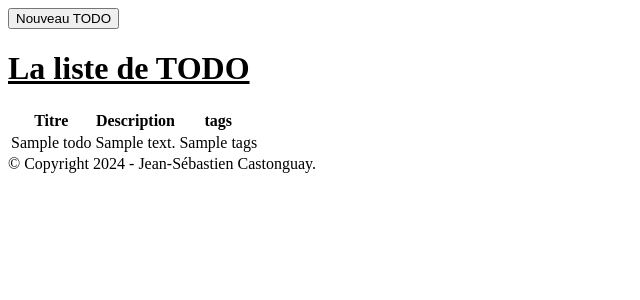
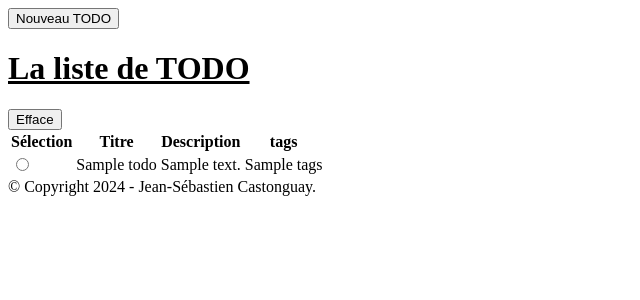
Before and after one commit to jscastonguay/teluq-inf2020-python-exercices, a Flask app: template TravailNo3/app/templates/index.html in a window 1280 px wide. Shown: the top 300 px of the page, without its empty margins (0-640 px from the left). Run offline with Flask 3, Linux system fonts and the light colour scheme; the template is opened without the code that fills it: most values are stand-ins (such as "Sample title", 1, 10 or a date in 2020); parts of the project's set-up code (start-up, migrations or seed data) failed here and were passed over.

Commit message:
La fonctionnalité qui permet d'effacer un TODO a été ajoutée.

```diff
--- a/TravailNo3/app/main.py
+++ b/TravailNo3/app/main.py
@@ -18,8 +18,36 @@ def ajoute():
         description = request.form['description']
         tags = request.form['tags']
         liste.nouveau(titre, description, tags)
-        return render_template("index.html", liste = liste.get())
+        return redirect("/")
 
+
+
+#Pour voir les modifications en cours, voir le chatgtp suivant:
+#https://chatgpt.com/share/67452bd7-3bf8-8007-9f4c-4cf0de9837f9
+
+
+'''
+@app.route("/efface",  methods = ['GET', 'POST'])
+def efface():
+    #titre = request.form['titre']
+    #description = request.form['description']
+    #tags = request.form['tags']
+    selection = request.form['ligne_setectionnee']
+    # liste.nouveau(titre, description, tags)
+    print(f"efface:{selection}")
+    return redirect("/")
+'''
+@app.route('/submit', methods=['POST'])
+def submit():
+    uuid = request.form['uuid_selectionnee']
+    action = request.form['action']
+    if action == "efface":
+
+        # TODO Effacer !!!
+        liste.enleve(uuid)
+
+        pass
+    return redirect("/")
 
 if __name__ == "__main__":
     app.run(debug=True)
--- a/TravailNo3/app/templates/index.html
+++ b/TravailNo3/app/templates/index.html
@@ -9,21 +9,31 @@
 </style>
 {% endblock %}
 {% block content %}
-<button id="ajoute" type="button" onclick="window.location.href = '{{ url_for('ajoute') }}' ; " class="button">Nouveau TODO</button>
+<button id="ajoute" type="button" onclick="window.location.href = '{{ url_for('ajoute') }}' ; " class="button">Nouveau
+  TODO</button>
 <h1>La liste de TODO</h1>
+<form method="POST" action="/submit">
+  <div class="form-buttons">
+    <!-- Boutons pour effectuer une opération -->
+    <!-- <button type="submit" name="action" value="view">Voir la ligne sélectionnée</button> -->
+    <button type="submit" name="action" value="efface">Efface</button>
+  </div>
   <table>
     <tr>
+      <th>Sélection</th>
       <th>Titre</th>
       <th>Description</th>
       <th>tags</th>
     </tr>
     {% for todo in liste %}
     <tr>
+      <td><input type="radio" name="uuid_selectionnee" value="{{ todo['uuid'] }}" required></td>
       <td>{{ todo["titre"] }}</td>
       <td>{{ todo["description"] }}</td>
       <td>{{ todo["tags"] }}</td>
     </tr>
     {% endfor %}
   </table>
+</form>
 
 {% endblock %}
--- a/TravailNo3/app/todo/55542709-ab94-11ef-bbc1-98541b76ef66.json
+++ /dev/null
@@ -1 +0,0 @@
-{"uuid": "55542709-ab94-11ef-bbc1-98541b76ef66", "date_creation": "2024-11-25", "etat": "OUVERT", "titre": "Test no. 1", "description": "La description", "tags": "tag1, tag2"}
--- a/TravailNo3/app/todo/76ccf6f7-ab94-11ef-a315-98541b76ef66.json
+++ /dev/null
@@ -1 +0,0 @@
-{"uuid": "76ccf6f7-ab94-11ef-a315-98541b76ef66", "date_creation": "2024-11-25", "etat": "OUVERT", "titre": "Test no. 1", "description": "La description", "tags": "tag1, tag2"}
--- a/TravailNo3/app/todo/9c888d8e-ab94-11ef-9256-98541b76ef66.json
+++ /dev/null
@@ -1 +0,0 @@
-{"uuid": "9c888d8e-ab94-11ef-9256-98541b76ef66", "date_creation": "2024-11-25", "etat": "OUVERT", "titre": "Ceci est un test", "description": "Je veux essayer le todo", "tags": "test, tata"}
--- a/TravailNo3/app/todo/b9c3e21c-aa78-11ef-a156-98541b76ef66.json
+++ /dev/null
@@ -1 +0,0 @@
-{"uuid": "b9c3e21c-aa78-11ef-a156-98541b76ef66", "date_creation": "2024-11-24", "etat": "OUVERT", "titre": "Ceci est un test 2", "description": "c", "tags": ["d"]}
```
Also changed, not shown: TravailNo3/app/liste_todo.py (+10 -1 lines). Lines whose indentation alone changed are shown as unchanged.
